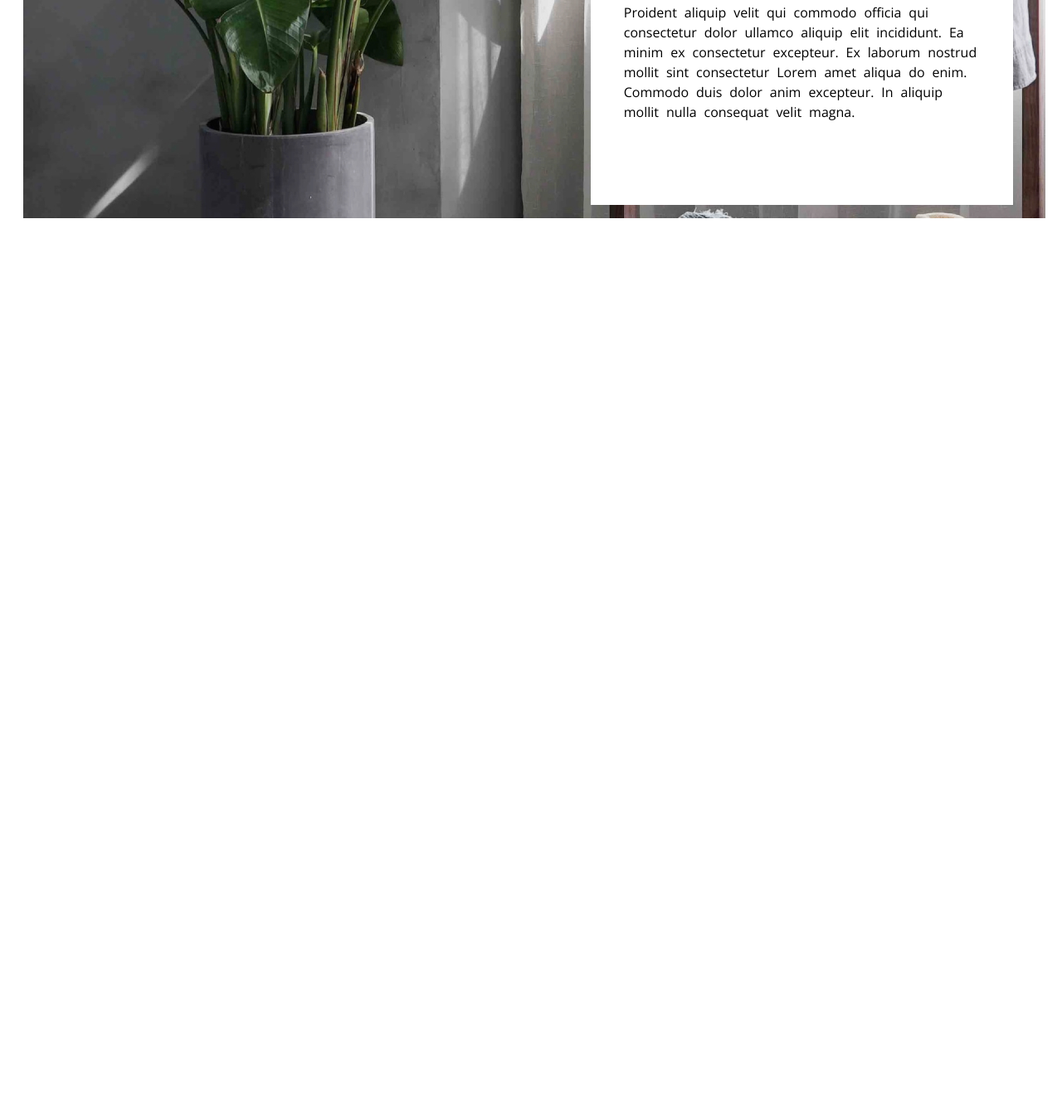
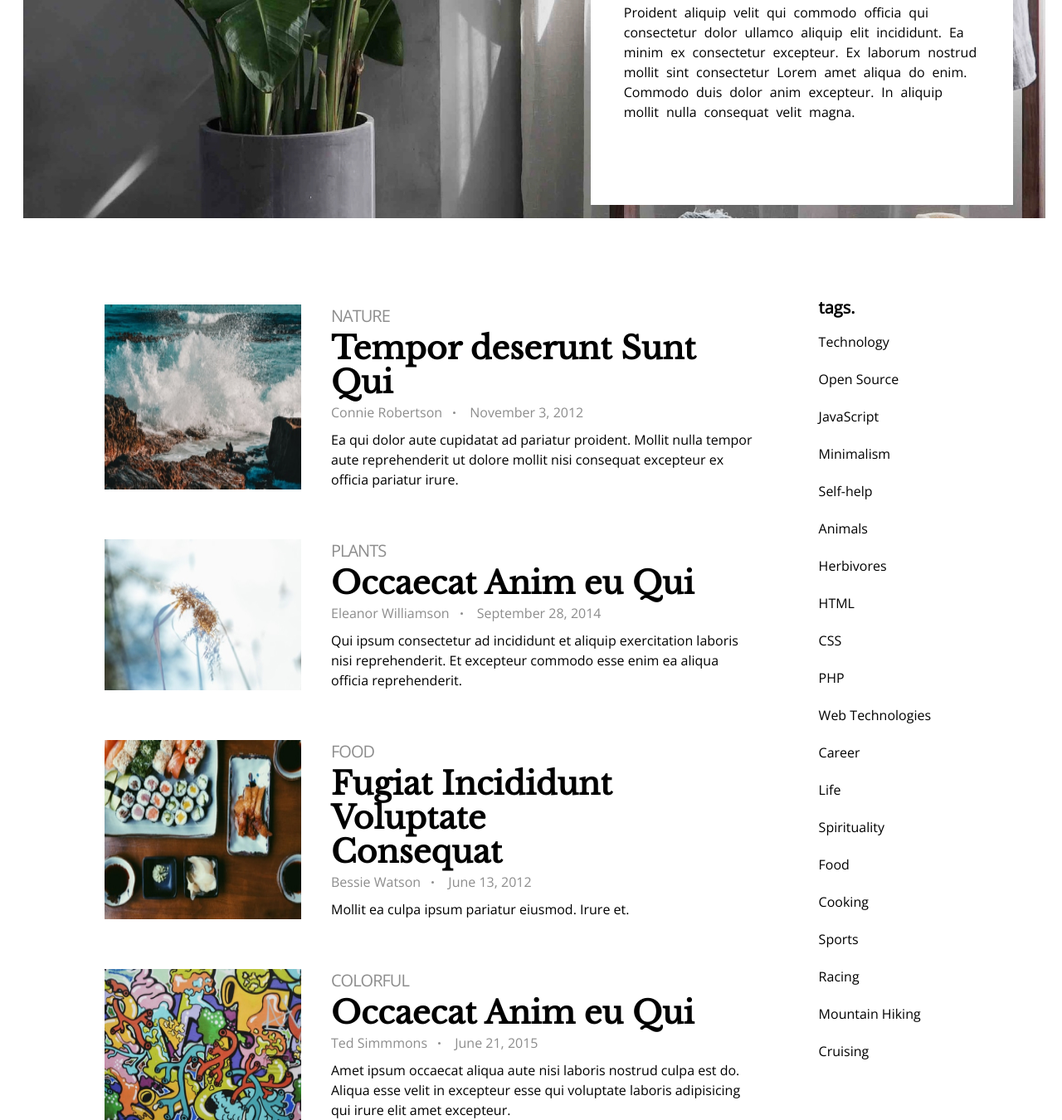
Before and after one commit to romafanasiev/chi_landing, a website: page src/index.html in a window 1280 px wide. Shown: the part 2326-3676 px from the top of the page at 83% size. Before the commit the page ends 2589 px from the top, so only its background shows below. Drawn offline with Linux system fonts and the light colour scheme.

Commit message:
add tags section

```diff
--- a/src/index.html
+++ b/src/index.html
@@ -152,6 +152,116 @@
           </p>
         </article>
       </section>
+
+      <section class="tags">
+        <div class="tags__articles">
+          <div class="tags__card">
+            <img
+              src="./images/tags/ocean.jpg"
+              alt="ocean"
+              class="tags__img"
+            >
+            <article class="article article-tags">
+              <p class="article__description">NATURE</p>
+              <h3 class="article__title article__title-tags">Tempor deserunt Sunt Qui</h3>
+              <p class="article__author article__author-tags">
+                <span class="article__author_name">Connie Robertson</span>
+                &nbsp;November 3, 2012
+              </p>
+              <p class="article__text article__text-tags">
+                Ea qui dolor aute cupidatat ad pariatur proident.
+                Mollit nulla tempor aute reprehenderit ut dolore mollit nisi consequat excepteur ex officia pariatur irure.
+              </p>
+            </article>
+          </div>
+
+          <div class="tags__card">
+            <img
+              src="./images/tags/plant.jpg"
+              alt="plant"
+              class="tags__img"
+            >
+            <article class="article article-tags">
+              <p class="article__description">PLANTS</p>
+              <h3 class="article__title article__title-tags">Occaecat Anim eu Qui</h3>
+              <p class="article__author article__author-tags">
+                <span class="article__author_name">Eleanor Williamson</span>
+                &nbsp;September 28, 2014
+              </p>
+              <p class="article__text article__text-tags">
+                Qui ipsum consectetur ad incididunt et aliquip exercitation laboris nisi reprehenderit.
+                Et excepteur commodo esse enim ea aliqua officia reprehenderit.
+              </p>
+            </article>
+          </div>
+
+          <div class="tags__card">
+            <img
+              src="./images/tags/sushi.jpg"
+              alt="sushi"
+              class="tags__img"
+            >
+            <article class="article article-tags">
+              <p class="article__description">FOOD</p>
+              <h3 class="article__title article__title-tags">
+                Fugiat Incididunt Voluptate
+                <br>
+                Consequat
+              </h3>
+              <p class="article__author article__author-tags">
+                <span class="article__author_name">Bessie Watson</span>
+                &nbsp;June 13, 2012
+              </p>
+              <p class="article__text article__text-tags">
+                Mollit ea culpa ipsum pariatur eiusmod. Irure et.
+              </p>
+            </article>
+          </div>
+
+          <div class="tags__card">
+            <img
+              src="./images/tags/streetArt.jpg"
+              alt="street art"
+              class="tags__img"
+            >
+            <article class="article article-tags">
+              <p class="article__description">COLORFUL</p>
+              <h3 class="article__title article__title-tags">Occaecat Anim eu Qui</h3>
+              <p class="article__author article__author-tags">
+                <span class="article__author_name">Ted Simmmons</span>
+                &nbsp;June 21, 2015
+              </p>
+              <p class="article__text article__text-tags">
+                Amet ipsum occaecat aliqua aute nisi laboris nostrud culpa est do.
+                Aliqua esse velit in excepteur esse qui voluptate laboris adipisicing qui irure elit amet excepteur.
+              </p>
+            </article>
+          </div>
+        </div>
+        <ul class="tags__list">
+          <li class="tags__item tags__item-bold">tags.</li>
+          <li class="tags__item">Technology</li>
+          <li class="tags__item">Open Source</li>
+          <li class="tags__item">JavaScript</li>
+          <li class="tags__item">Minimalism</li>
+          <li class="tags__item">Self-help</li>
+          <li class="tags__item">Animals</li>
+          <li class="tags__item">Herbivores</li>
+          <li class="tags__item">HTML</li>
+          <li class="tags__item">CSS</li>
+          <li class="tags__item">PHP</li>
+          <li class="tags__item">Web Technologies</li>
+          <li class="tags__item">Career</li>
+          <li class="tags__item">Life</li>
+          <li class="tags__item">Spirituality</li>
+          <li class="tags__item">Food</li>
+          <li class="tags__item">Cooking</li>
+          <li class="tags__item">Sports</li>
+          <li class="tags__item">Racing</li>
+          <li class="tags__item">Mountain Hiking</li>
+          <li class="tags__item">Cruising</li>
+        </ul>
+      </section>
     </main>
     <footer></footer>
   </body>
--- a/src/styles/blocks/_article.scss
+++ b/src/styles/blocks/_article.scss
@@ -3,6 +3,11 @@
   padding: 76px 40px 100px;
   background-color: $whiteColor;
   max-width: 509px;
+
+  &-tags {
+    margin-left: 36px;
+    padding: 0;
+  }
 
   &-editors {
     margin-left: 0;
@@ -12,7 +17,7 @@
   &-interior {
     margin-left: 55.5%;
     margin-top: 50px;
-    padding: 130px 40px 100px;
+    padding: 76px 40px 100px;
   }
 
   &__description {
@@ -27,6 +32,10 @@
     font-size: 38px;
     font-weight: 700;
     line-height: 41px;
+
+    &-tags {
+      margin-top: 5px;
+    }
   }
 
   &__author {
@@ -38,14 +47,19 @@
     line-height: 22px;
 
     &-editors {
-      margin-top: 0px;
+      margin-top: 0;
+    }
+
+    &-tags {
+      margin-top: 5px;
     }
 
     &_name {
       display: flex;
       align-items: center;
+
       &::after {
-        content: '';
+        content: "";
         display: inline-block;
         margin: 0 13px;
         height: 3px;
@@ -54,6 +68,7 @@
         border-radius: 50%;
       }
     }
+
     &_time {
       font-size: 14px;
       line-height: 19px;
@@ -66,5 +81,11 @@
     line-height: 24px;
     word-spacing: 0.3em;
     max-width: 430px;
+
+    &-tags {
+      margin-top: 10px;
+      max-width: 540px;
+      word-spacing: normal;
+    }
   }
 }
--- a/src/styles/blocks/_header.scss
+++ b/src/styles/blocks/_header.scss
@@ -4,7 +4,6 @@
   margin-top: 31px;
 
   &__logo {
-
     &:hover {
       transform: scale(1.05);
     }
--- a/src/styles/blocks/_hero.scss
+++ b/src/styles/blocks/_hero.scss
@@ -4,5 +4,4 @@
   background-image: url("./images/heroBackground.jpg");
   background-repeat: no-repeat;
   background-size: cover;
-
 }
--- a/src/styles/blocks/_interior.scss
+++ b/src/styles/blocks/_interior.scss
@@ -1,5 +1,6 @@
 .interior {
   margin-top: 70px;
+  padding-top: 4px;
   height: 592px;
   background-image: url("./images/interiorBackground.jpg");
   background-repeat: no-repeat;
--- /dev/null
+++ b/src/styles/blocks/_tags.scss
@@ -0,0 +1,36 @@
+.tags {
+  margin-top: 94px;
+  display: flex;
+  justify-content: space-between;
+
+  &__articles {
+    margin-left: 98px;
+    display: flex;
+    flex-direction: column;
+    gap: 60px;
+
+    &:first-child {
+      margin-top: 10px;
+    }
+  }
+
+  &__card {
+    display: flex;
+  }
+
+  &__list {
+    list-style: none;
+    font-size: 16px;
+    line-height: 45px;
+    margin-right: 11.2%;
+  }
+
+  &__item {
+    &-bold {
+      margin-bottom: 6px;
+      font-size: 20px;
+      font-weight: 700;
+      line-height: 27px;
+    }
+  }
+}
--- a/src/styles/main.scss
+++ b/src/styles/main.scss
@@ -6,6 +6,7 @@
 @import "./blocks/article";
 @import "./blocks/editors";
 @import "./blocks/interior";
+@import "./blocks/tags";
 
 body {
   padding: 0 20px 0 28px;
```
Also changed, not shown: src/images/tags/ocean.jpg (added), src/images/tags/plant.jpg (added), src/images/tags/streetArt.jpg (added), src/images/tags/sushi.jpg (added), src/main.css.
